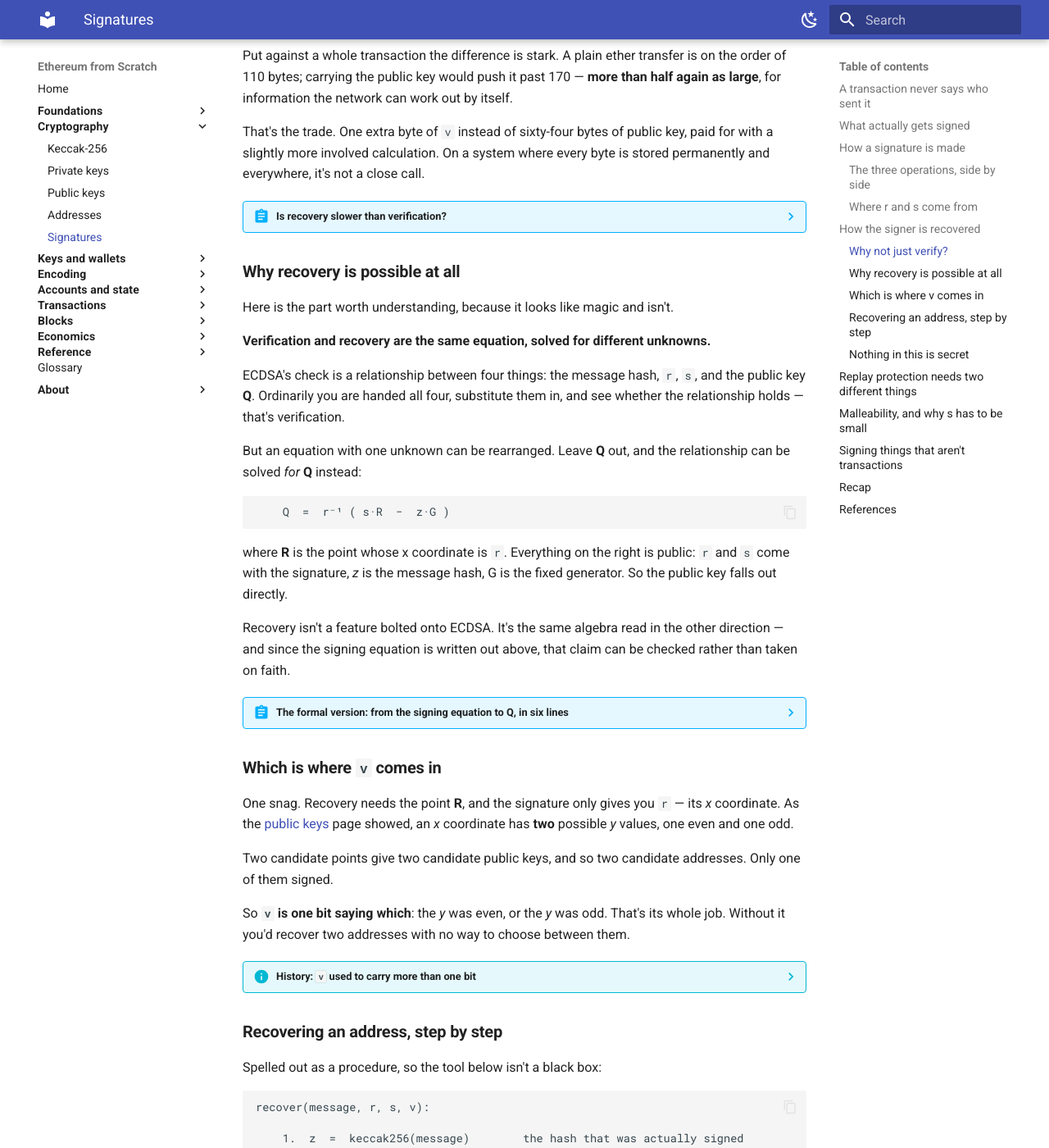
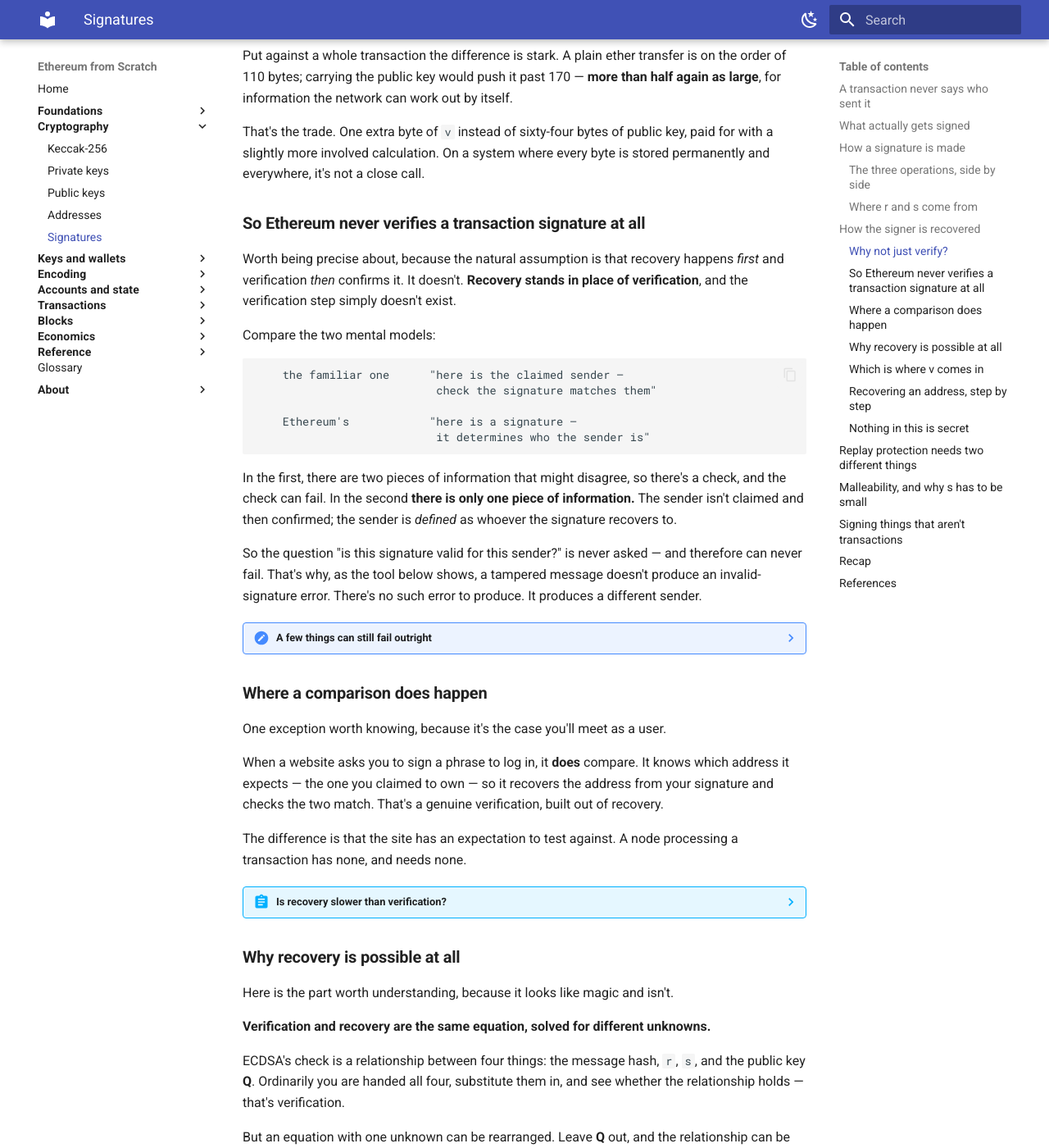
Before and after one commit to davide-stocco/ethereum-from-scratch, an MkDocs documentation site: the page built from docs/crypto/signatures.md, in a window 1280 px wide and 1400 px high, scrolled down 3502 px. Shown: the whole window at 82% size. Built offline with MkDocs 1.6.1 and Material for MkDocs 9.7.7, drawn with Linux system fonts in a browser that asks for light colours; some of the changed text lies outside the part shown.

Commit message:
Clarify that recovery replaces verification rather than preceding it
Davide asked whether recovery comes first and verification follows.
The answer is better than that: there is no verification step for
transaction signatures at all, and the page should say so.

Puts the two mental models side by side. The familiar one has a claimed
sender and a signature that might disagree with it, so there's a check
and the check can fail. Ethereum's has only one piece of information:
the sender isn't claimed and then confirmed, it is defined as whoever
the signature recovers to. So the question "is this signature valid for
this sender" is never asked and therefore cannot fail — which is
finally a proper explanation for why a tampered message yields a
different sender rather than an error.

A box lists what can still fail: r and s in range, s in the lower half
per EIP-2, and r actually being a point's x coordinate. Those are
checks on whether the numbers are well-formed, not on whether they are
yours.

And one section on where a comparison genuinely does happen — signing
in to a website, where the site has an expected address to test
against. That's verification built out of recovery, and it's the case a
reader will actually have met.

````diff
--- a/docs/crypto/signatures.md
+++ b/docs/crypto/signatures.md
@@ -180,6 +180,48 @@ So verification would cost **128 bytes** of signature data per transaction, wher
 Put against a whole transaction the difference is stark. A plain ether transfer is on the order of 110 bytes; carrying the public key would push it past 170 — **more than half again as large**, for information the network can work out by itself.
 
 That's the trade. One extra byte of `v` instead of sixty-four bytes of public key, paid for with a slightly more involved calculation. On a system where every byte is stored permanently and everywhere, it's not a close call.
+
+### So Ethereum never verifies a transaction signature at all
+
+Worth being precise about, because the natural assumption is that recovery happens *first* and verification *then* confirms it. It doesn't. **Recovery stands in place of verification**, and the verification step simply doesn't exist.
+
+Compare the two mental models:
+
+```
+    the familiar one      "here is the claimed sender —
+                           check the signature matches them"
+
+    Ethereum's            "here is a signature —
+                           it determines who the sender is"
+```
+
+In the first, there are two pieces of information that might disagree, so there's a check, and the check can fail. In the second **there is only one piece of information.** The sender isn't claimed and then confirmed; the sender is *defined* as whoever the signature recovers to.
+
+So the question "is this signature valid for this sender?" is never asked — and therefore can never fail. That's why, as the tool below shows, a tampered message doesn't produce an invalid-signature error. There's no such error to produce. It produces a different sender.
+
+??? note "A few things can still fail outright"
+
+    Recovery replaces the signature check, but it doesn't make a transaction
+    unconditionally acceptable. Some structural conditions remain, and a
+    transaction breaking any of them is rejected before recovery is even
+    attempted:
+
+    - `r` and `s` must each be at least 1 and below the curve order
+    - `s` must be in the lower half of its range, per
+      [EIP-2](#ref-eip2) — see [malleability](#malleability-and-why-s-has-to-be-small)
+    - `r` must actually be the x coordinate of a point on the curve, or
+      there is no **R** to rebuild and recovery has nothing to work with
+
+    These are checks on whether the numbers are *well-formed*, not on whether
+    they're *yours*. Nothing here compares anything to a sender.
+
+### Where a comparison does happen
+
+One exception worth knowing, because it's the case you'll meet as a user.
+
+When a website asks you to sign a phrase to log in, it **does** compare. It knows which address it expects — the one you claimed to own — so it recovers the address from your signature and checks the two match. That's a genuine verification, built out of recovery.
+
+The difference is that the site has an expectation to test against. A node processing a transaction has none, and needs none.
 
 ??? abstract "Is recovery slower than verification?"
 
@@ -454,6 +496,7 @@ A private key will sign any bytes you give it, and plenty of uses have nothing t
 - What's signed is the **hash of the transaction**, which protects every field at once.
 - `r` and `s` are the signature; `v` is one bit saying which of two possible public keys to recover.
 - **Verification would have worked too** — but it needs the public key, and Ethereum has no certificates to supply one. Recovery buys the same guarantee for one byte of `v` instead of 64 bytes of public key in every transaction.
+- So Ethereum **never verifies a transaction signature**. Recovery replaces that step: the sender isn't claimed and then checked, it's *defined* as whoever the signature recovers to. A comparison only happens where something has an expectation to test — signing in to a website, for instance.
 - **The same message signed twice gives different signatures**, both recovering the same address.
 - A tampered message recovers **a different address**, not an error — nothing in a signature says whose it should have been.
 - Replay needs two defences: the **nonce** within a chain, the **chain id** across chains.
````
